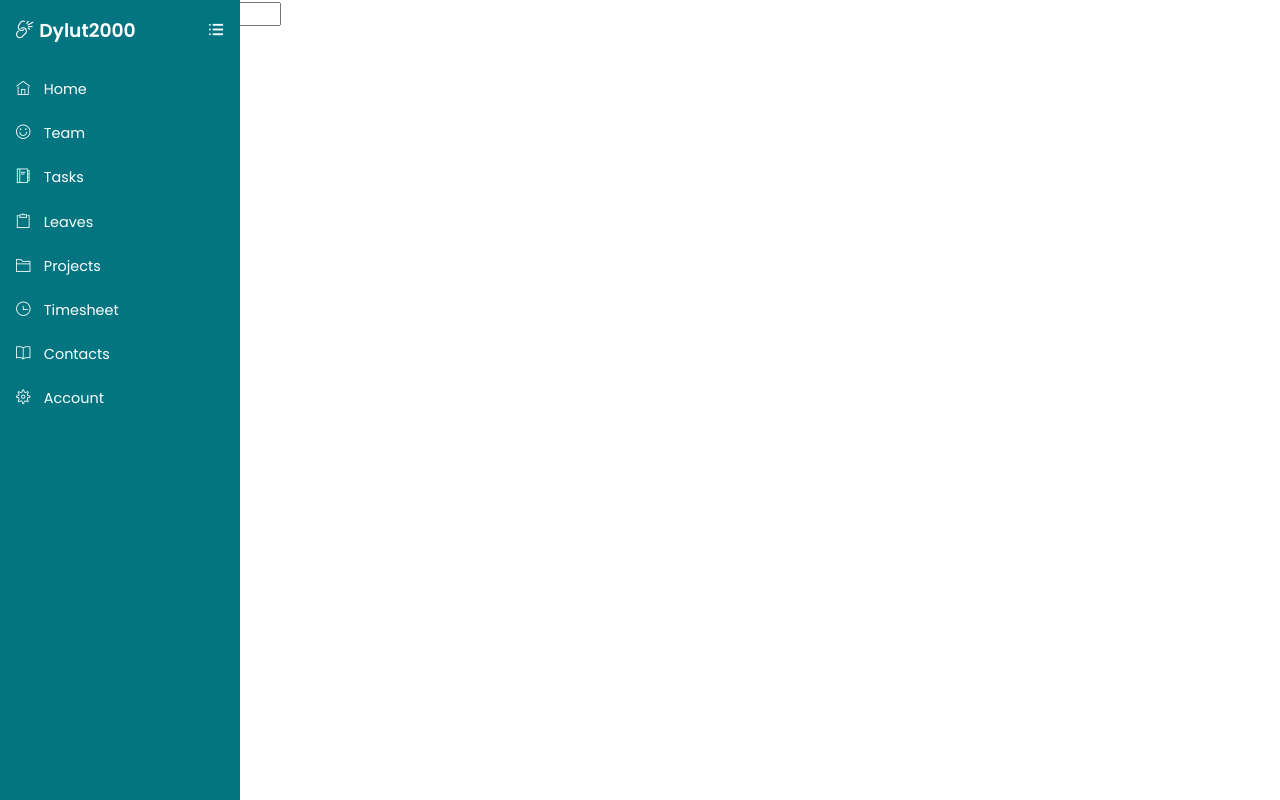
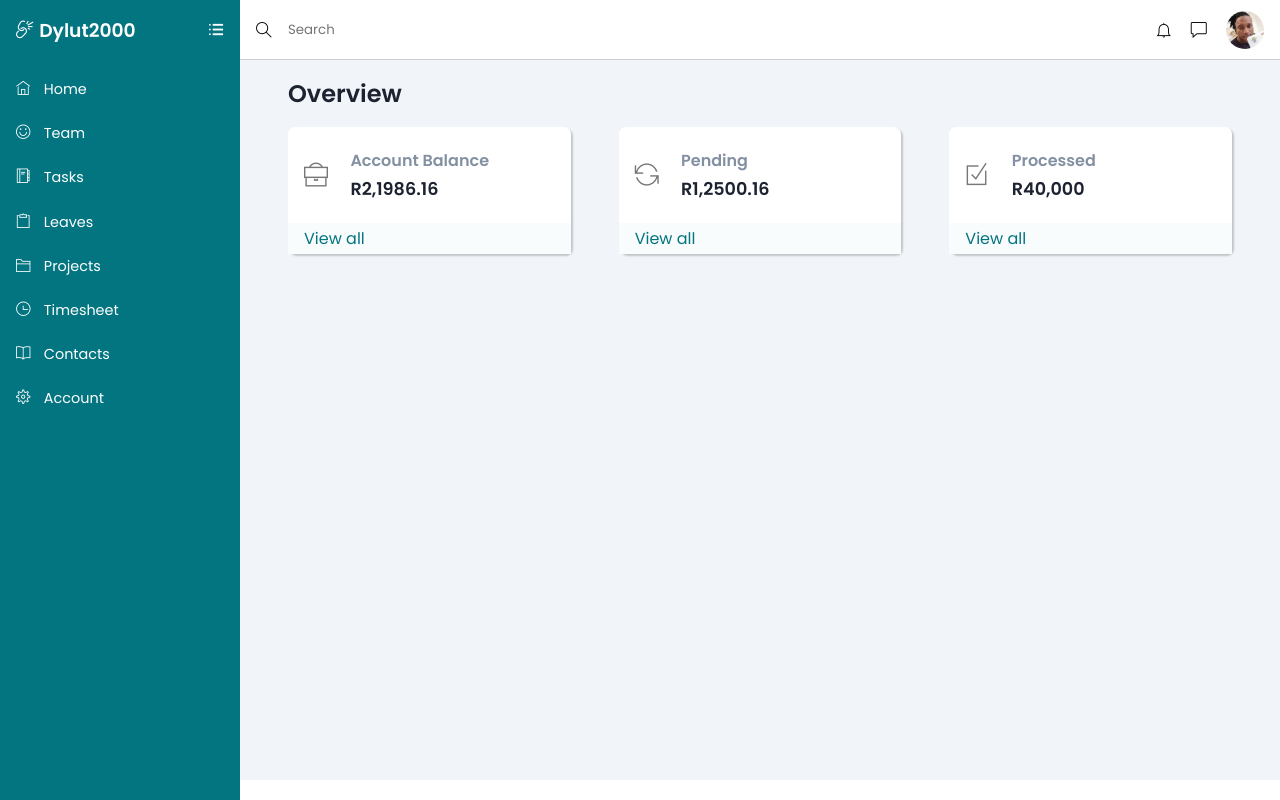
Before and after one commit to dylut2000/html_css_dashboard, a plain HTML site: page index.html in a window 1280 px wide. Drawn offline with Linux system fonts and the light colour scheme.

Commit message:
header + cards styled

```diff
--- a/index.html
+++ b/index.html
@@ -85,7 +85,7 @@
 
         <!--header-->
         <header>
-            <div>
+            <div class="search-wrapper">
                 <span class="ti-search"></span>
                 <input type="search" name="search" placeholder="Search">
             </div>
@@ -93,15 +93,16 @@
             <div class="social-icons">
                 <span class="ti-bell"></span>
                 <span class="ti-comment"></span>
+                <div></div>
             </div>
         </header>
 
         <!--main-->
         <main>
-            <h2>Overview</h2>
+            <h2 class="dash-title">Overview</h2>
 
             <!--cards-->
-            <div class="dashboard-cards">
+            <div class="dash-cards">
                 <div class="card-single">
                     <div class="card-body">
                         <span class="ti-briefcase"></span>
--- a/style.css
+++ b/style.css
@@ -24,6 +24,7 @@
     z-index: 100;
     background-color: var(--main-color);
     color: #ffffff;
+    overflow-y: auto;
 }
 
 .sidebar-header {
@@ -50,3 +51,110 @@
 .sidebar a span:last-child {
     padding-left: .6rem;
 }
+
+
+.main-content {
+    position: relative;
+    margin-left: 240px;
+}
+
+header {
+    position: fixed;
+    top: 0;
+    left: 240px;
+    z-index: 100;
+    width: calc(100% - 240px);
+    background-color: #ffffff;
+    height: 60px;
+    padding: 0rem 1rem;
+    display: flex;
+    align-items: center;
+    justify-content: space-between;
+    border-bottom: solid 1px #ccc;
+}
+
+.search-wrapper {
+    display: flex;
+    align-items: center;
+}
+
+.search-wrapper input {
+    border: 0;
+    outline: 0;
+    padding: 1rem;
+    height: 38px;
+}
+
+.social-icons {
+    display: flex;
+    align-items: center;
+}
+
+.social-icons span, .social-icons div {
+    margin-left: 1.2rem;
+}
+
+.social-icons div {
+    height: 38px;
+    width: 38px;
+    background-size: cover;
+    background-repeat: no-repeat;
+    background-image: url(img/hardylutula.jpeg);
+    border-radius: 50%;
+}
+
+main {
+    margin-top: 60px;
+    background-color: #f1f5f9;
+    min-height: 90vh;
+    padding: 1rem 3rem;
+}
+
+.dash-title {
+    color: var(--color-dark);
+    margin-bottom: 1rem;
+}
+
+.dash-cards {
+    display: grid;
+    grid-template-columns: repeat(3, 1fr);
+    grid-column-gap: 3rem;
+}
+
+.card-single {
+    background-color: #ffffff;
+    border-radius: 7px;
+    box-shadow: 2px 2px 2px rgba(0, 0, 0, 0.2);
+}
+
+.card-body {
+    padding: 1.3rem 1rem;
+    display: flex;
+    align-items: center;
+}
+
+.card-body span {
+    font-size: 1.5rem;
+    color: #777;
+    padding-right: 1.4rem;
+}
+
+.card-body h5 {
+    color: var(--text-gray);
+    font-size: 1rem;
+}
+
+.card-body h4 {
+    color: var(--color-dark);
+    font-size: 1.1rem;
+    margin-top: .2rem;
+}
+
+.card-footer {
+    padding: .2rem 1rem;
+    background: #f9fcfc;
+}
+
+.card-footer a {
+    color: var(--main-color);
+}
```
Also changed, not shown: img/hardylutula.jpeg (added).
